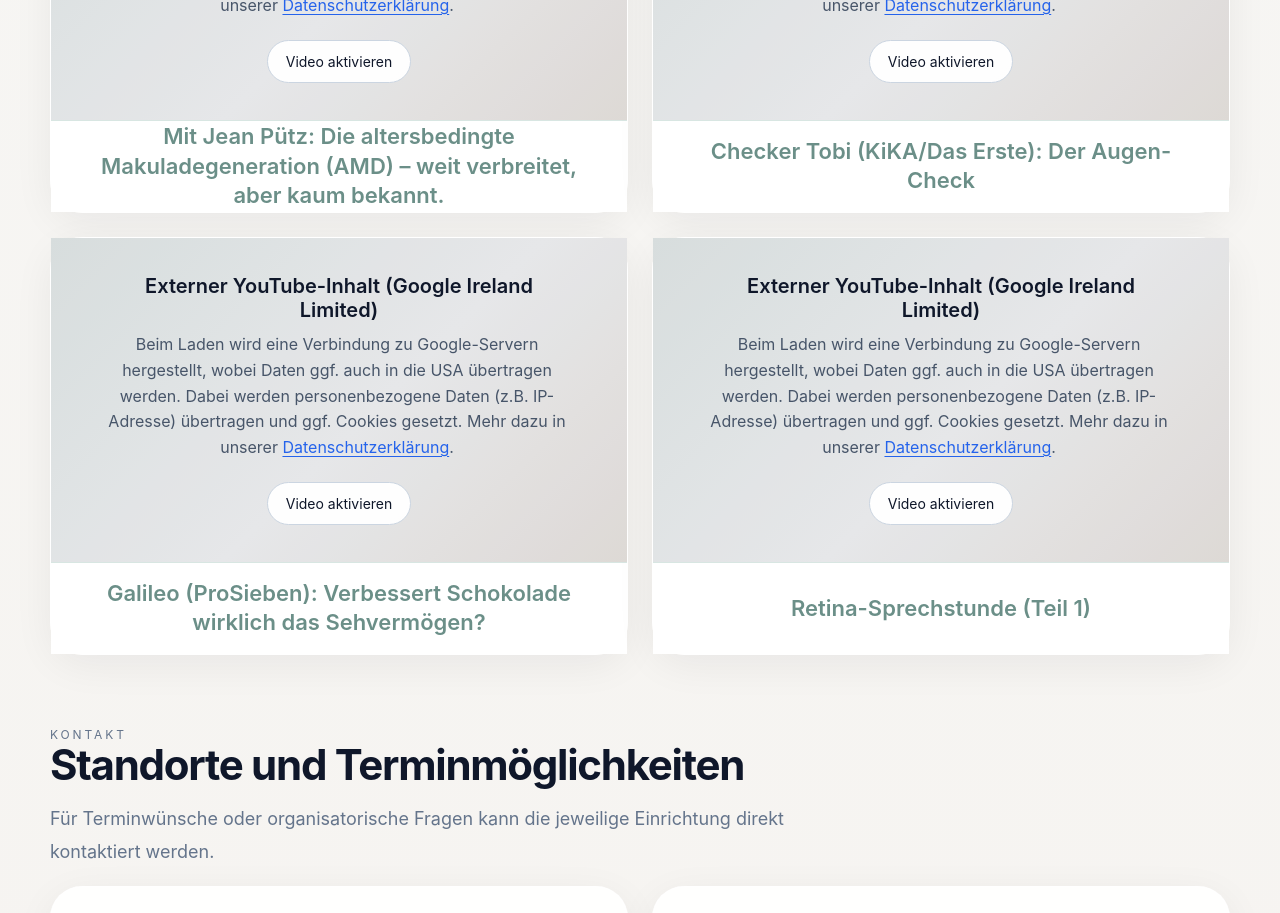
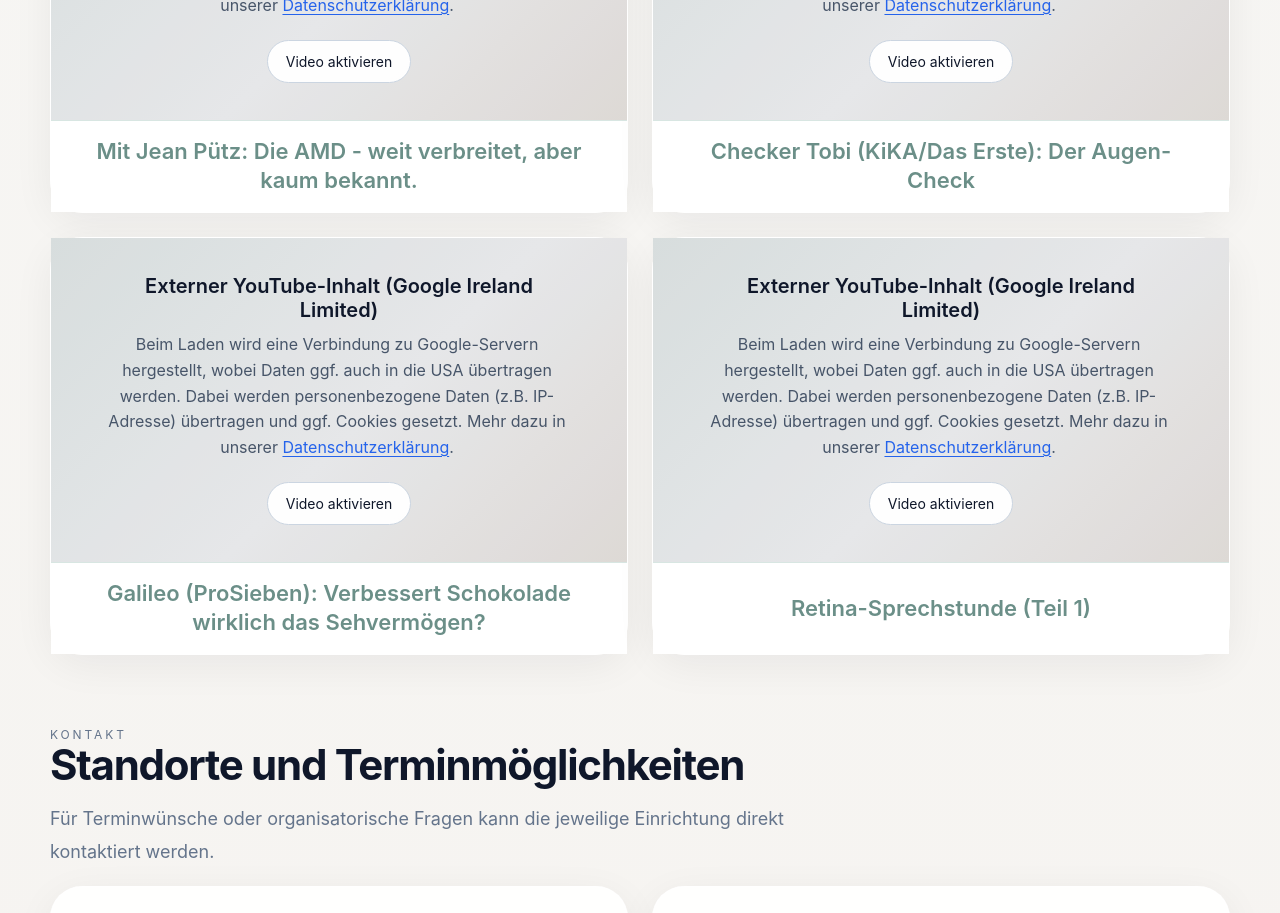
Before and after one commit to jakobsiedlecki-GW/js-website, a React (Vite) app: page / in a window 1280 px wide. Shown: the part 4520-5433 px from the top of the page. Built offline with nearby package versions, Linux system fonts and the light colour scheme.

Commit message:
Shorten AMD video title

```diff
--- a/public/video-section-fix.js
+++ b/public/video-section-fix.js
@@ -1,6 +1,6 @@
 (() => {
   const videos = [
-    ['Mit Jean Pütz: Die altersbedingte Makuladegeneration (AMD) – weit verbreitet, aber kaum bekannt.', 'https://www.youtube.com/embed/MrGrB5dzV0U'],
+    ['Mit Jean Pütz: Die AMD - weit verbreitet, aber kaum bekannt.', 'https://www.youtube.com/embed/MrGrB5dzV0U'],
     ['Checker Tobi (KiKA/Das Erste): Der Augen-Check', 'https://www.youtube.com/embed/N9L75KJIktk'],
     ['Galileo (ProSieben): Verbessert Schokolade wirklich das Sehvermögen?', 'https://www.youtube.com/embed/Nr7ryyeRcdE'],
     ['Retina-Sprechstunde (Teil 1)', 'https://www.youtube.com/embed/VjFzIsMXSnk'],
```
